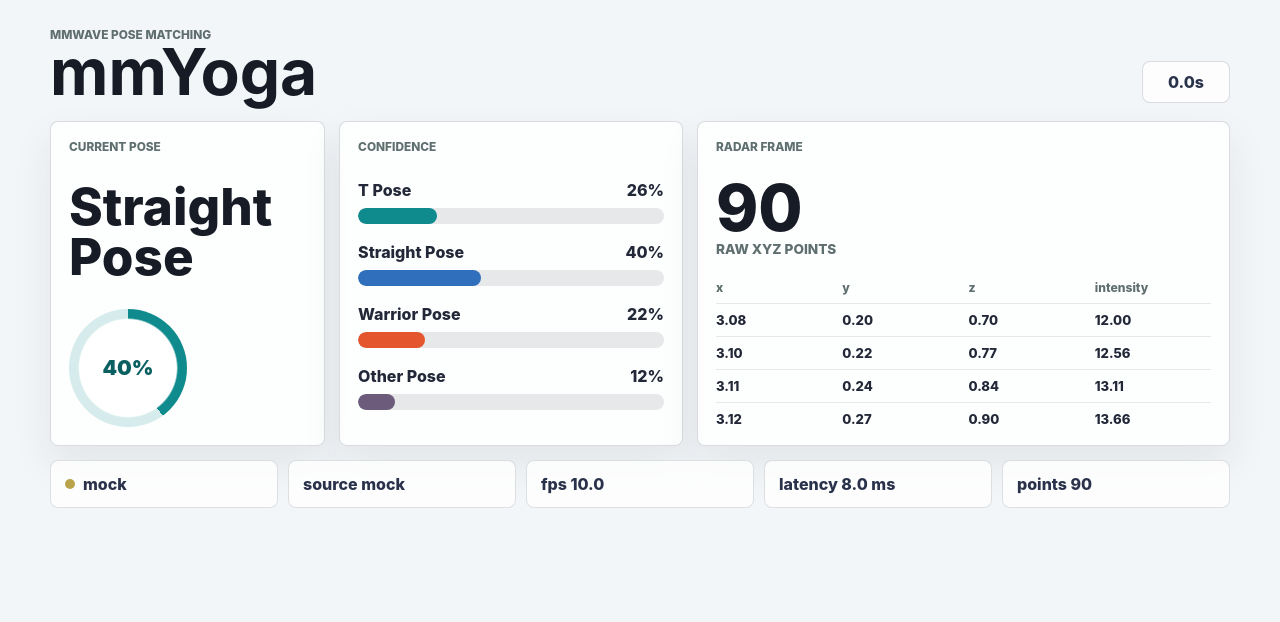
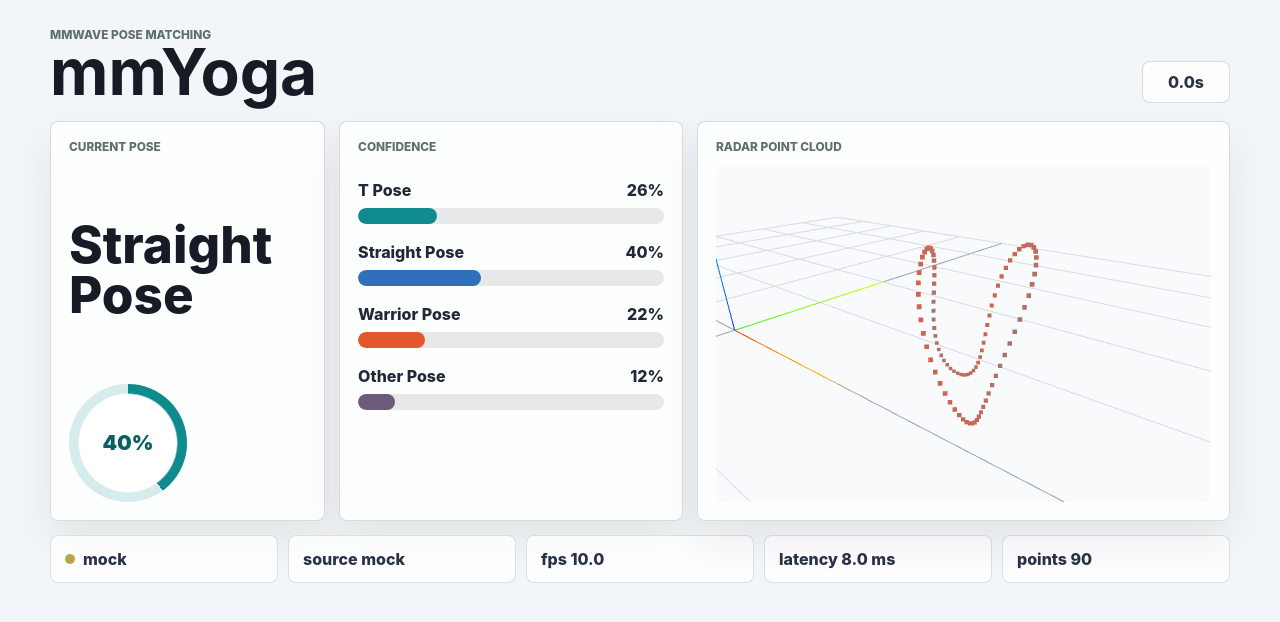
Before and after one commit to Lachness900/RadarBodyMesh, a React (Vite) app in the folder frontend/: page / in a window 1280 px wide. Shown: the top 622 px of the page. Built offline with nearby package versions, Linux system fonts and the light colour scheme; no server answers.

Commit message:
feat: add 3d radar point cloud view

```diff
--- a/frontend/package.json
+++ b/frontend/package.json
@@ -10,7 +10,8 @@
   },
   "dependencies": {
     "react": "^19.2.7",
-    "react-dom": "^19.2.7"
+    "react-dom": "^19.2.7",
+    "three": "^0.185.1"
   },
   "devDependencies": {
     "@vitejs/plugin-react": "^6.0.3",
--- a/frontend/src/App.jsx
+++ b/frontend/src/App.jsx
@@ -1,7 +1,7 @@
 import { useMemo } from "react";
 import { ConfidenceBars } from "./components/ConfidenceBars";
 import { PredictionPanel } from "./components/PredictionPanel";
-import { RadarSummary } from "./components/RadarSummary";
+import { RadarPointCloud } from "./components/RadarPointCloud";
 import { StatusStrip } from "./components/StatusStrip";
 import { usePredictionStream } from "./hooks/usePredictionStream";
 
@@ -25,7 +25,7 @@ export default function App() {
       <div className="dashboard-grid">
         <PredictionPanel prediction={message.prediction} />
         <ConfidenceBars probabilities={message.prediction?.probabilities} />
-        <RadarSummary points={message.points} />
+        <RadarPointCloud points={message.points} />
       </div>
 
       <StatusStrip message={message} status={status} />
--- /dev/null
+++ b/frontend/src/components/RadarPointCloud.jsx
@@ -0,0 +1,177 @@
+import { useEffect, useRef } from "react";
+import * as THREE from "three";
+import { OrbitControls } from "three/addons/controls/OrbitControls.js";
+
+/**
+ * Compute a camera target and distance from the raw xyz point cloud.
+ * This is only for framing the Three.js camera; it does not alter point data.
+ */
+function pointCloudBounds(points) {
+  if (!points?.length) {
+    return {
+      center: new THREE.Vector3(2.5, 0, 0),
+      radius: 5,
+    };
+  }
+
+  const xs = points.map((point) => point.x).filter(Number.isFinite);
+  const ys = points.map((point) => point.y).filter(Number.isFinite);
+  const zs = points.map((point) => point.z).filter(Number.isFinite);
+  if (!xs.length || !ys.length || !zs.length) {
+    return {
+      center: new THREE.Vector3(2.5, 0, 0),
+      radius: 5,
+    };
+  }
+
+  const min = new THREE.Vector3(Math.min(...xs), Math.min(...ys), Math.min(...zs));
+  const max = new THREE.Vector3(Math.max(...xs), Math.max(...ys), Math.max(...zs));
+  const center = min.clone().add(max).multiplyScalar(0.5);
+  const radius = Math.max(1, max.distanceTo(min) * 0.65);
+  return { center, radius };
+}
+
+/**
+ * Convert backend JSON points into a Three.js BufferGeometry.
+ * Positions use the original x/y/z values directly so the frontend does not
+ * manually project or flatten the radar point cloud.
+ */
+function pointsToGeometry(points) {
+  const validPoints = (points || []).filter(
+    (point) =>
+      Number.isFinite(point.x) && Number.isFinite(point.y) && Number.isFinite(point.z),
+  );
+  const positions = new Float32Array(validPoints.length * 3);
+  const colors = new Float32Array(validPoints.length * 3);
+  const baseColor = new THREE.Color("#0f8b8d");
+  const brightColor = new THREE.Color("#e4572e");
+
+  validPoints.forEach((point, index) => {
+    positions[index * 3] = point.x;
+    positions[index * 3 + 1] = point.y;
+    positions[index * 3 + 2] = point.z;
+
+    const intensity = Math.max(0, Math.min(1, (point.intensity || 0) / 25));
+    const color = baseColor.clone().lerp(brightColor, intensity);
+    colors[index * 3] = color.r;
+    colors[index * 3 + 1] = color.g;
+    colors[index * 3 + 2] = color.b;
+  });
+
+  const geometry = new THREE.BufferGeometry();
+  geometry.setAttribute("position", new THREE.BufferAttribute(positions, 3));
+  geometry.setAttribute("color", new THREE.BufferAttribute(colors, 3));
+  return geometry;
+}
+
+export function RadarPointCloud({ points }) {
+  const mountRef = useRef(null);
+  const cameraRef = useRef(null);
+  const controlsRef = useRef(null);
+  const cloudRef = useRef(null);
+  const userMovedCameraRef = useRef(false);
+
+  useEffect(() => {
+    const mount = mountRef.current;
+    if (!mount) return undefined;
+
+    const scene = new THREE.Scene();
+    scene.background = new THREE.Color("#f8fafc");
+
+    const camera = new THREE.PerspectiveCamera(45, 1, 0.01, 1000);
+    // Match the Python visualizer convention: z is height/up.
+    camera.up.set(0, 0, 1);
+    camera.position.set(6, -8, 5);
+    cameraRef.current = camera;
+
+    const renderer = new THREE.WebGLRenderer({ antialias: true });
+    renderer.setPixelRatio(Math.min(window.devicePixelRatio || 1, 2));
+    mount.appendChild(renderer.domElement);
+
+    const controls = new OrbitControls(camera, renderer.domElement);
+    controls.enableDamping = true;
+    controls.dampingFactor = 0.08;
+    controls.addEventListener("start", () => {
+      // Once a user rotates/zooms manually, stop auto-fitting the camera on
+      // every frame so interaction does not fight the live data stream.
+      userMovedCameraRef.current = true;
+    });
+    controlsRef.current = controls;
+
+    const grid = new THREE.GridHelper(10, 10, "#9aa5b1", "#d7dce2");
+    // Three.js GridHelper is x/z by default. Rotate it to the radar x/y ground
+    // plane so z remains vertical.
+    grid.rotation.x = Math.PI / 2;
+    scene.add(grid);
+    scene.add(new THREE.AxesHelper(2));
+
+    const material = new THREE.PointsMaterial({
+      size: 0.06,
+      sizeAttenuation: true,
+      vertexColors: true,
+    });
+    const cloud = new THREE.Points(new THREE.BufferGeometry(), material);
+    scene.add(cloud);
+    cloudRef.current = cloud;
+
+    const resize = () => {
+      const rect = mount.getBoundingClientRect();
+      if (rect.width <= 0 || rect.height <= 0) return;
+      renderer.setSize(rect.width, rect.height, false);
+      camera.aspect = rect.width / rect.height;
+      camera.updateProjectionMatrix();
+    };
+    const resizeObserver = new ResizeObserver(resize);
+    resizeObserver.observe(mount);
+    resize();
+
+    let animationFrame = 0;
+    const animate = () => {
+      // OrbitControls damping needs an animation loop even when data is static.
+      controls.update();
+      renderer.render(scene, camera);
+      animationFrame = window.requestAnimationFrame(animate);
+    };
+    animate();
+
+    return () => {
+      window.cancelAnimationFrame(animationFrame);
+      resizeObserver.disconnect();
+      controls.dispose();
+      cloud.geometry.dispose();
+      material.dispose();
+      renderer.dispose();
+      renderer.domElement.remove();
+    };
+  }, []);
+
+  useEffect(() => {
+    const cloud = cloudRef.current;
+    const camera = cameraRef.current;
+    const controls = controlsRef.current;
+    if (!cloud || !camera || !controls) return;
+
+    const oldGeometry = cloud.geometry;
+    cloud.geometry = pointsToGeometry(points);
+    oldGeometry.dispose();
+
+    if (!userMovedCameraRef.current) {
+      // Keep the first view centered on incoming data. After manual camera
+      // movement, preserve the user's chosen viewpoint.
+      const { center, radius } = pointCloudBounds(points);
+      controls.target.copy(center);
+      camera.position.set(center.x + radius * 1.3, center.y - radius * 1.7, center.z + radius);
+      camera.near = Math.max(0.01, radius / 100);
+      camera.far = Math.max(100, radius * 20);
+      camera.updateProjectionMatrix();
+      controls.update();
+    }
+  }, [points]);
+
+  return (
+    <section className="panel pointcloud-panel">
+      <div className="panel-label">Radar Point Cloud</div>
+      <div ref={mountRef} className="pointcloud-scene" />
+    </section>
+  );
+}
--- a/frontend/src/components/RadarSummary.jsx
+++ /dev/null
@@ -1,32 +0,0 @@
-function formatNumber(value) {
-  return Number.isFinite(value) ? value.toFixed(2) : "-";
-}
-
-export function RadarSummary({ points }) {
-  const safePoints = points || [];
-  const samples = safePoints.slice(0, 4);
-
-  return (
-    <section className="panel radar-summary-panel">
-      <div className="panel-label">Radar Frame</div>
-      <div className="point-count">
-        {safePoints.length}
-        <span>raw xyz points</span>
-      </div>
-      <div className="sample-table">
-        <div>x</div>
-        <div>y</div>
-        <div>z</div>
-        <div>intensity</div>
-        {samples.map((point, index) => (
-          <div className="sample-row" key={`${point.x}-${point.y}-${point.z}-${index}`}>
-            <span>{formatNumber(point.x)}</span>
-            <span>{formatNumber(point.y)}</span>
-            <span>{formatNumber(point.z)}</span>
-            <span>{formatNumber(point.intensity)}</span>
-          </div>
-        ))}
-      </div>
-    </section>
-  );
-}
--- a/frontend/src/styles.css
+++ b/frontend/src/styles.css
@@ -143,47 +143,27 @@ h1 {
   transition: width 120ms ease;
 }
 
-.radar-summary-panel {
-  display: grid;
-  align-content: start;
-  gap: 24px;
+.pointcloud-panel {
+  position: relative;
+  min-height: 0;
 }
 
-.point-count {
-  display: grid;
-  gap: 4px;
-  color: #171b25;
-  font-size: clamp(2.4rem, 5vw, 4.2rem);
-  font-weight: 850;
-  line-height: 0.95;
+.pointcloud-scene {
+  width: 100%;
+  /* Fixed responsive height prevents the WebGL canvas from expanding the page. */
+  height: clamp(280px, 42vh, 460px);
+  min-height: 0;
+  display: block;
+  margin-top: 12px;
+  overflow: hidden;
+  border-radius: 8px;
+  background: #f8fafc;
 }
 
-.point-count span {
-  color: #5f6e6f;
-  font-size: 0.85rem;
-  font-weight: 800;
-  text-transform: uppercase;
-}
-
-.sample-table {
-  display: grid;
-  grid-template-columns: repeat(4, minmax(0, 1fr));
-  gap: 8px 10px;
-  color: #5f6e6f;
-  font-size: 0.76rem;
-  font-weight: 800;
-}
-
-.sample-row {
-  grid-column: 1 / -1;
-  display: grid;
-  grid-template-columns: repeat(4, minmax(0, 1fr));
-  gap: 10px;
-  min-width: 0;
-  border-top: 1px solid rgba(34, 40, 56, 0.1);
-  padding-top: 8px;
-  color: #222838;
-  font-size: 0.82rem;
+.pointcloud-scene canvas {
+  width: 100%;
+  height: 100%;
+  display: block;
 }
 
 .status-strip {
```
Also changed, not shown: 1 other file (tests, documents, lock files or other folders).
